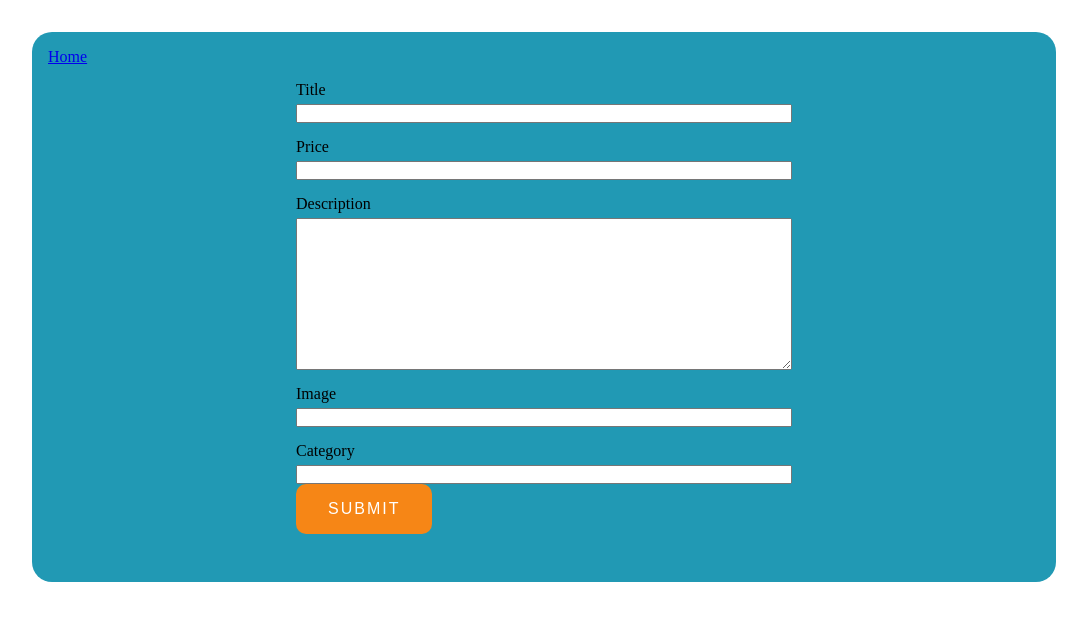
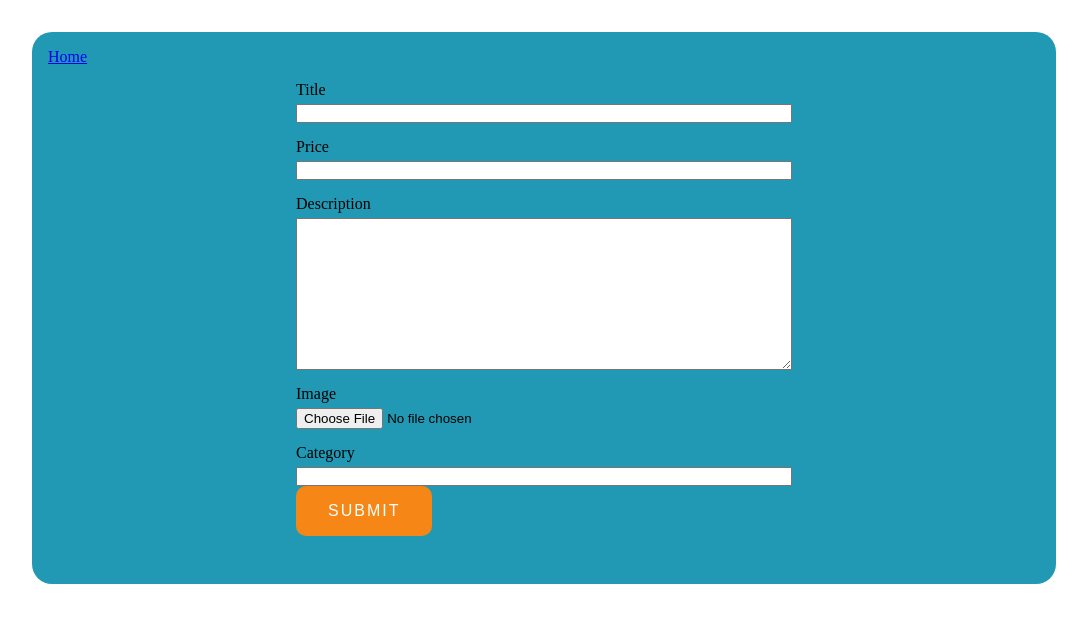
Before and after one commit to RachealNyaga/ecommerce, a plain HTML site: page addproduct.html in a window 1280 px wide. Shown: the whole page, without its empty margins (96-1183 px from the left). Drawn offline with Linux system fonts and the light colour scheme; files whose address does not match are found by name.

Commit message:
add files

```diff
--- a/html/addproduct.html
+++ b/addproduct.html
@@ -19,7 +19,7 @@
             <label for="">Description</label>
             <textarea class="description" id="" cols="30" rows="10"></textarea>
             <label for="">Image</label>
-            <input type="text" class="image">
+            <input type="file" class="image">
             <label for="">Category</label>
             <input type="text" class="category">
             <button type="submit" class="btn">Submit</button>
```
Also changed, not shown: cart.html (renamed from html/cart.html), category.html (renamed from html/category.html), index.html (renamed from html/index.html), product.html (renamed from html/product.html).
